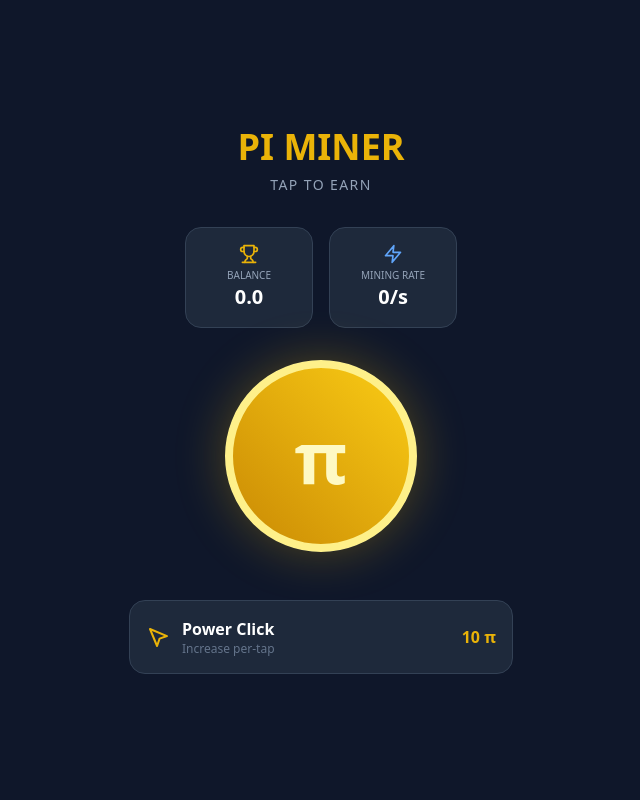
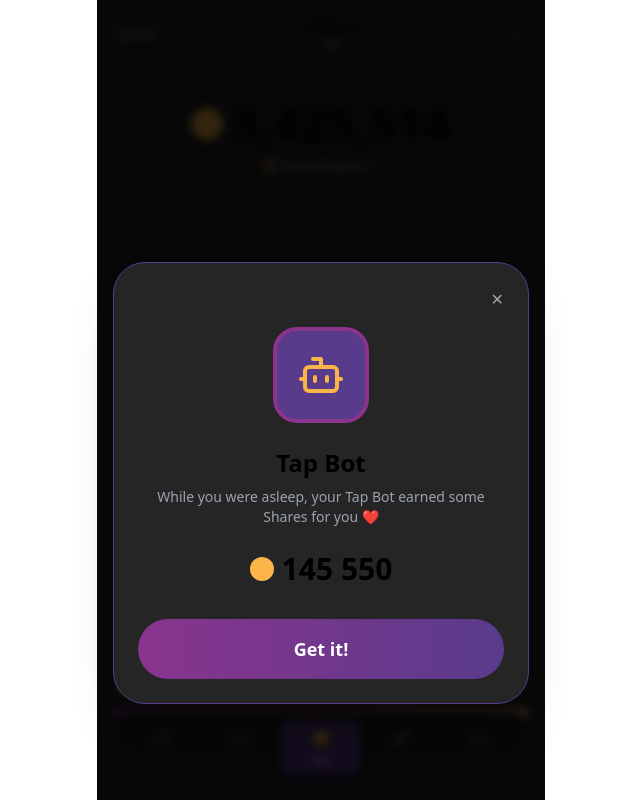
Before and after one commit to Collinsjos/fruity-pi, a React (Vite) app: page / in a window 1280 px wide. Shown: the whole page, without its empty margins (319-959 px from the left). Built offline with nearby package versions, Linux system fonts and the light colour scheme.

Commit message:
Update index.jsx

```diff
--- a/src/index.jsx
+++ b/src/index.jsx
@@ -1,69 +1,234 @@
 import React, { useState, useEffect } from 'react';
 import ReactDOM from 'react-dom/client';
-import { Pickaxe, Zap, Trophy, MousePointer2, Coins } from 'lucide-react';
+import {
+  Zap, Trophy, Users, CheckSquare,
+  Rocket, BarChart3, Bot, BatteryCharging, Hand
+} from 'lucide-react';
 
 const App = () => {
-  const [pi, setPi] = useState(0);
-  const [multiplier, setMultiplier] = useState(1);
-  const [autoMiners, setAutoMiners] = useState(0);
+  const [balance, setBalance] = useState(3425514);
+  const [energy, setEnergy] = useState(4000);
+  const [maxEnergy, setMaxEnergy] = useState(4000);
+  const [activeTab, setActiveTab] = useState('tap'); // 'tap' or 'boost'
+  const [showBotModal, setShowBotModal] = useState(true);
 
+  // Colors based on your Pi Network palette
+  const colors = {
+    casablanca: '#FBB44A', // Yellow/Orange
+    vividViolet: '#8A348E', // Purple button
+    gigas: '#593B8B',       // Deep Purple backgrounds
+    mineShaft: '#252525'    // Dark Grey/Black Main bg
+  };
+
+  // Energy regeneration
   useEffect(() => {
     const timer = setInterval(() => {
-      setPi((prev) => prev + autoMiners);
+      setEnergy((prev) => (prev < maxEnergy ? prev + 1 : prev));
     }, 1000);
     return () => clearInterval(timer);
-  }, [autoMiners]);
+  }, [maxEnergy]);
 
-  const buyUpgrade = (cost, type) => {
-    if (pi >= cost) {
-      setPi(pi - cost);
-      if (type === 'click') setMultiplier(multiplier + 1);
-      if (type === 'auto') setAutoMiners(autoMiners + 1);
+  const handleTap = (e) => {
+    if (energy > 0) {
+      setBalance(balance + 1);
+      setEnergy(energy - 1);
+
+      // Optional: Add floating text animation logic here later
     }
   };
 
   return (
-    <div className="min-h-screen text-white flex flex-col items-center justify-center p-6 bg-slate-900">
-      <div className="text-center mb-8">
-        <h1 className="text-4xl font-black text-yellow-500 mb-2">PI MINER</h1>
-        <p className="text-slate-400 text-sm tracking-widest uppercase">Tap to Earn</p>
+    <div className="flex flex-col h-screen max-w-md mx-auto relative bg-[#252525] font-sans">
+
+      {/* --- TOP HEADER --- */}
+      <div className="flex justify-between items-center p-4">
+        <button className="text-gray-400 text-sm">Cancel</button>
+        <div className="flex flex-col items-center">
+          <span className="font-bold text-sm">PiSwap</span>
+          <span className="text-xs text-gray-400">bot</span>
+        </div>
+        <button className="text-gray-400 text-xl">⋯</button>
       </div>
 
-      <div className="flex gap-4 mb-8">
-        <div className="bg-slate-800 p-4 rounded-2xl border border-slate-700 text-center w-32">
-          <Trophy className="text-yellow-500 mx-auto mb-1" size={20} />
-          <p className="text-[10px] text-slate-400 uppercase">Balance</p>
-          <p className="text-xl font-bold">{pi.toFixed(1)}</p>
+      {/* --- BOT EARNINGS MODAL (Matches your screenshot) --- */}
+      {showBotModal && (
+        <div className="absolute inset-0 z-50 bg-black/80 flex flex-col items-center justify-end p-4 pb-24 backdrop-blur-sm">
+          <div className="bg-[#252525] border border-[#593B8B] w-full rounded-[2rem] p-6 flex flex-col items-center shadow-2xl">
+            <button onClick={() => setShowBotModal(false)} className="self-end text-gray-400 mb-4">✕</button>
+            <div className="w-24 h-24 bg-[#593B8B] rounded-3xl flex items-center justify-center mb-6 border-4 border-[#8A348E]">
+              <Bot size={48} color="#FBB44A" />
+            </div>
+            <h2 className="text-2xl font-bold mb-2">Tap Bot</h2>
+            <p className="text-center text-gray-400 text-sm mb-6">
+              While you were asleep, your Tap Bot earned some Shares for you ❤️
+            </p>
+            <div className="flex items-center gap-2 mb-8">
+              <div className="w-6 h-6 rounded-full bg-[#FBB44A]"></div>
+              <span className="text-3xl font-bold">145 550</span>
+            </div>
+            <button
+              onClick={() => {
+                setBalance(balance + 145550);
+                setShowBotModal(false);
+              }}
+              className="w-full py-4 rounded-full text-white font-bold text-lg bg-gradient-to-r from-[#8A348E] to-[#593B8B] hover:opacity-90 active:scale-95 transition-all"
+            >
+              Get it!
+            </button>
+          </div>
         </div>
-        <div className="bg-slate-800 p-4 rounded-2xl border border-slate-700 text-center w-32">
-          <Zap className="text-blue-400 mx-auto mb-1" size={20} />
-          <p className="text-[10px] text-slate-400 uppercase">Mining Rate</p>
-          <p className="text-xl font-bold">{autoMiners}/s</p>
-        </div>
+      )}
+
+      {/* --- MAIN CONTENT AREA --- */}
+      <div className="flex-1 overflow-y-auto pb-24 scrollbar-hide">
+
+        {/* TAB: TAP */}
+        {activeTab === 'tap' && (
+          <div className="flex flex-col items-center px-4 mt-8 h-full">
+            <div className="flex items-center gap-2 mb-2">
+              <div className="w-8 h-8 rounded-full bg-[#FBB44A]"></div>
+              <h1 className="text-5xl font-black">{balance.toLocaleString()}</h1>
+            </div>
+
+            <div className="flex items-center gap-1 text-gray-400 text-sm mb-12">
+              <Trophy size={14} color="#FBB44A" />
+              <span>Grandmaster {'>'}</span>
+            </div>
+
+            {/* The Big Pi Coin */}
+            <div className="flex-1 flex items-center justify-center w-full">
+              <button
+                onClick={handleTap}
+                className="relative group w-64 h-64 rounded-full bg-gradient-to-b from-[#FBB44A] to-orange-500 shadow-[0_0_50px_rgba(251,180,74,0.3)] active:scale-95 transition-transform duration-75 flex items-center justify-center border-4 border-yellow-200"
+              >
+                <span className="text-9xl font-black text-white drop-shadow-md select-none">π</span>
+              </button>
+            </div>
+
+            {/* Energy Bar */}
+            <div className="w-full mt-auto mb-4">
+              <div className="flex justify-between items-center mb-2">
+                <div className="flex items-center gap-1 font-bold">
+                  <Zap size={18} color="#FBB44A" />
+                  <span>{energy} / {maxEnergy}</span>
+                </div>
+              </div>
+              <div className="w-full h-3 bg-[#593B8B] rounded-full overflow-hidden">
+                <div
+                  className="h-full bg-gradient-to-r from-[#8A348E] to-[#FBB44A] transition-all duration-300"
+                  style={{ width: `${(energy / maxEnergy) * 100}%` }}
+                ></div>
+              </div>
+            </div>
+          </div>
+        )}
+
+        {/* TAB: BOOST */}
+        {activeTab === 'boost' && (
+          <div className="p-4">
+            <div className="flex flex-col items-center mb-8 mt-4">
+              <p className="text-gray-400 text-sm mb-2">Your Share balance</p>
+              <div className="flex items-center gap-2">
+                <div className="w-6 h-6 rounded-full bg-[#FBB44A]"></div>
+                <h1 className="text-3xl font-bold">{balance.toLocaleString()}</h1>
+              </div>
+            </div>
+
+            <h3 className="font-bold mb-3">Your daily boosters:</h3>
+            <div className="grid grid-cols-2 gap-3 mb-8">
+              <div className="bg-[#593B8B] p-4 rounded-2xl flex items-center gap-3">
+                <Zap color="#FBB44A" size={24} />
+                <div>
+                  <p className="font-bold text-sm">Taping Guru</p>
+                  <p className="text-xs text-gray-300">3/3</p>
+                </div>
+              </div>
+              <div className="bg-[#593B8B] p-4 rounded-2xl flex items-center gap-3">
+                <BatteryCharging color="#FBB44A" size={24} />
+                <div>
+                  <p className="font-bold text-sm">Full Tank</p>
+                  <p className="text-xs text-gray-300">3/3</p>
+                </div>
+              </div>
+            </div>
+
+            <h3 className="font-bold mb-3">Boosters:</h3>
+            <div className="space-y-3">
+              <div className="bg-[#593B8B]/50 p-4 rounded-2xl flex justify-between items-center">
+                <div className="flex gap-3 items-center">
+                  <Hand color="#FBB44A" size={28} />
+                  <div>
+                    <p className="font-bold text-sm">Multitap</p>
+                    <p className="text-xs text-gray-400 flex items-center gap-1">
+                      <span className="w-3 h-3 rounded-full bg-[#FBB44A] inline-block"></span>
+                      300 000 | 12 level
+                    </p>
+                  </div>
+                </div>
+                <span className="text-gray-400">{'>'}</span>
+              </div>
+
+              <div className="bg-[#593B8B]/50 p-4 rounded-2xl flex justify-between items-center">
+                <div className="flex gap-3 items-center">
+                  <BatteryCharging color="#4A90E2" size={28} />
+                  <div>
+                    <p className="font-bold text-sm">Energy Limit</p>
+                    <p className="text-xs text-gray-400 flex items-center gap-1">
+                      <span className="w-3 h-3 rounded-full bg-[#FBB44A] inline-block"></span>
+                      25 000 | 8 level
+                    </p>
+                  </div>
+                </div>
+                <span className="text-gray-400">{'>'}</span>
+              </div>
+
+              <div className="bg-[#593B8B]/30 p-4 rounded-2xl flex justify-between items-center opacity-60">
+                <div className="flex gap-3 items-center">
+                  <Bot color="#9ca3af" size={28} />
+                  <div>
+                    <p className="font-bold text-sm">Tap Bot</p>
+                    <p className="text-xs text-gray-400 flex items-center gap-1">
+                      <span className="w-3 h-3 rounded-full bg-gray-500 inline-block"></span>
+                      200 000
+                    </p>
+                  </div>
+                </div>
+              </div>
+            </div>
+          </div>
+        )}
       </div>
 
-      <button
-        onClick={() => setPi(pi + multiplier)}
-        className="w-48 h-48 rounded-full bg-gradient-to-tr from-yellow-600 to-yellow-400 border-8 border-yellow-200 shadow-[0_0_50px_rgba(234,179,8,0.3)] flex items-center justify-center active:scale-90 transition-transform mb-12"
-      >
-        <span className="text-7xl font-black text-yellow-100 select-none">π</span>
-      </button>
-
-      <div className="w-full max-w-sm space-y-3">
+      {/* --- BOTTOM NAVIGATION BAR --- */}
+      <div className="absolute bottom-4 left-4 right-4 bg-[#1e1e1e] rounded-2xl p-2 flex justify-between border border-[#593B8B]">
+        <button className="flex flex-col items-center flex-1 py-2 text-gray-500 hover:text-white">
+          <Users size={20} className="mb-1" />
+          <span className="text-[10px]">Ref</span>
+        </button>
+        <button className="flex flex-col items-center flex-1 py-2 text-gray-500 hover:text-white">
+          <CheckSquare size={20} className="mb-1" />
+          <span className="text-[10px]">Task</span>
+        </button>
         <button
-          onClick={() => buyUpgrade(10 * multiplier, 'click')}
-          className="w-full p-4 bg-slate-800 rounded-2xl border border-slate-700 flex justify-between items-center hover:bg-slate-750"
+          onClick={() => setActiveTab('tap')}
+          className={`flex flex-col items-center flex-1 py-2 rounded-xl transition-colors ${activeTab === 'tap' ? 'bg-[#593B8B] text-white' : 'text-gray-500'}`}
         >
-          <div className="flex items-center gap-3">
-            <MousePointer2 className="text-yellow-500" />
-            <div className="text-left">
-              <p className="font-bold">Power Click</p>
-              <p className="text-xs text-slate-500">Increase per-tap</p>
-            </div>
-          </div>
-          <span className="font-bold text-yellow-500">{(10 * multiplier).toFixed(0)} π</span>
+          <div className="w-5 h-5 rounded-full bg-[#FBB44A] mb-1 border-2 border-[#1e1e1e]"></div>
+          <span className="text-[10px]">Tap</span>
+        </button>
+        <button
+          onClick={() => setActiveTab('boost')}
+          className={`flex flex-col items-center flex-1 py-2 rounded-xl transition-colors ${activeTab === 'boost' ? 'bg-[#593B8B] text-white' : 'text-gray-500'}`}
+        >
+          <Rocket size={20} className="mb-1" />
+          <span className="text-[10px]">Boost</span>
+        </button>
+        <button className="flex flex-col items-center flex-1 py-2 text-gray-500 hover:text-white">
+          <BarChart3 size={20} className="mb-1" />
+          <span className="text-[10px]">Stats</span>
         </button>
       </div>
+
     </div>
   );
 };
```
